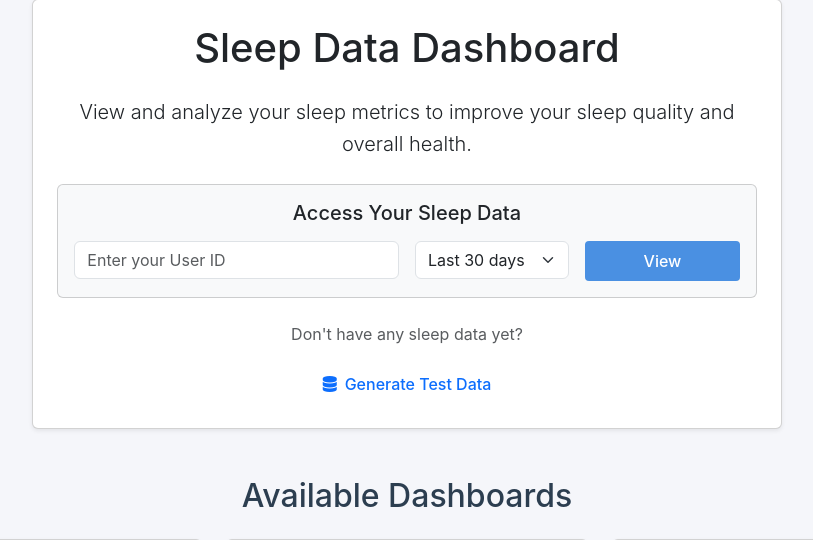
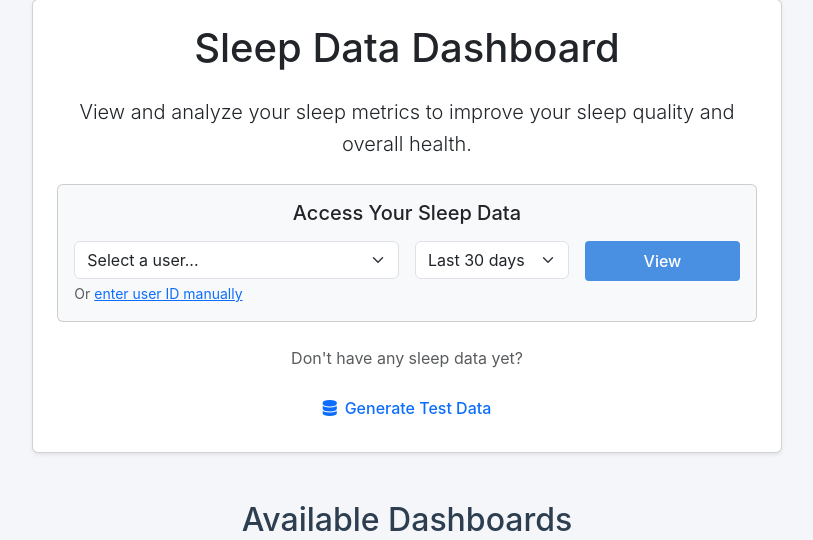
Before and after one commit to VolkerFelix/sleep-metrics-visu, a Flask app: page /dashboard/ in a window 1280 px wide. Shown: the part 265-805 px from the top of the page, without its empty margins (233-1046 px from the left). Run offline with Flask 2, Linux system fonts and the light colour scheme; data that the repository does not hold is empty; some libraries are stand-ins or nearby versions.

Commit message:
Make users selectable

```diff
--- a/app/api/client.py
+++ b/app/api/client.py
@@ -151,3 +151,25 @@ class SleepApiClient:
             payload['sleep_duration_trend'] = sleep_duration_trend
 
         return self._make_request('POST', '/sleep/generate', json=payload)
+
+    def get_users(
+        self,
+        limit: int = 100,
+        offset: int = 0
+    ) -> Dict[str, Any]:
+        """
+        Get a list of unique users with their record counts.
+
+        Args:
+            limit: Maximum number of users to return
+            offset: Number of users to skip
+
+        Returns:
+            Dictionary containing users list and count
+        """
+        params = {
+            'limit': limit,
+            'offset': offset
+        }
+
+        return self._make_request('GET', '/sleep/users', params=params)
--- a/app/models/sleep_data.py
+++ b/app/models/sleep_data.py
@@ -106,7 +106,7 @@ class SleepRecord:
         Args:
             data: Dictionary containing sleep record data
         """
-        self.id = data.get('id')
+        self.record_id = data.get('record_id')
         self.user_id = data.get('user_id')
         self.date = data.get('date')
 
@@ -182,7 +182,7 @@ class SleepRecord:
     def to_dict(self) -> Dict[str, Any]:
         """Convert to dictionary."""
         result = {
-            'id': self.id,
+            'record_id': self.record_id,
             'user_id': self.user_id,
             'date': self.date,
             'sleep_start': self.sleep_start.isoformat(),
--- a/app/templates/dashboard/index.html
+++ b/app/templates/dashboard/index.html
@@ -16,8 +16,15 @@
                         <form action="{{ url_for('dashboard.view') }}" method="get" class="mt-3">
                             <div class="row g-3">
                                 <div class="col-md-6">
-                                    <input type="text" class="form-control" id="user_id" name="user_id"
-                                           placeholder="Enter your User ID" required>
+                                    <select class="form-select" id="user-dropdown" name="user_id" required>
+                                        <option value="" selected disabled>Select a user...</option>
+                                        <!-- Users will be loaded dynamically -->
+                                    </select>
+                                    <div class="form-text text-start">
+                                        Or <a href="#" id="show-manual-input">enter user ID manually</a>
+                                    </div>
+                                    <input type="text" class="form-control mt-2 d-none" id="manual-user-id"
+                                           placeholder="Enter your User ID">
                                 </div>
                                 <div class="col-md-3">
                                     <select class="form-select" id="days" name="days">
@@ -100,3 +107,75 @@
     </div>
 </div>
 {% endblock %}
+
+{% block scripts %}
+{{ super() }}
+<script>
+document.addEventListener('DOMContentLoaded', function() {
+    // Fetch users from the API
+    fetch('{{ url_for("dashboard.api_get_users") }}')
+        .then(response => response.json())
+        .then(users => {
+            const dropdown = document.getElementById('user-dropdown');
+
+            // Sort users by record count (highest first)
+            users.sort((a, b) => b.record_count - a.record_count);
+
+            // Add users to dropdown
+            users.forEach(user => {
+                const option = document.createElement('option');
+                option.value = user.user_id;
+                option.textContent = `${user.user_id} (${user.record_count} records)`;
+                dropdown.appendChild(option);
+            });
+
+            // If no users are available, show a message
+            if (users.length === 0) {
+                const option = document.createElement('option');
+                option.value = "";
+                option.textContent = "No users available - generate test data first";
+                option.disabled = true;
+                dropdown.appendChild(option);
+            }
+        })
+        .catch(error => {
+            console.error('Error loading users:', error);
+            // Show error message in dropdown
+            const dropdown = document.getElementById('user-dropdown');
+            const option = document.createElement('option');
+            option.value = "";
+            option.textContent = "Error loading users";
+            option.disabled = true;
+            dropdown.appendChild(option);
+        });
+
+    // Toggle between dropdown and manual input
+    document.getElementById('show-manual-input').addEventListener('click', function(e) {
+        e.preventDefault();
+        const dropdown = document.getElementById('user-dropdown');
+        const manualInput = document.getElementById('manual-user-id');
+
+        if (dropdown.classList.contains('d-none')) {
+            // Switch to dropdown
+            dropdown.classList.remove('d-none');
+            manualInput.classList.add('d-none');
+            dropdown.setAttribute('name', 'user_id');
+            manualInput.removeAttribute('name');
+            this.textContent = 'enter user ID manually';
+        } else {
+            // Switch to manual input
+            dropdown.classList.add('d-none');
+            manualInput.classList.remove('d-none');
+            manualInput.setAttribute('name', 'user_id');
+            dropdown.removeAttribute('name');
+            this.textContent = 'select from existing users';
+        }
+    });
+
+    // Copy selected user to manual input when switching
+    document.getElementById('user-dropdown').addEventListener('change', function() {
+        document.getElementById('manual-user-id').value = this.value;
+    });
+});
+</script>
+{% endblock %}
--- a/app/views/dashboard.py
+++ b/app/views/dashboard.py
@@ -160,7 +160,7 @@ def view_record(record_id):
 
         # Find the specific record
         record = next(
-            (r for r in sleep_data_response.get('records', []) if r.get('id') == record_id),
+            (r for r in sleep_data_response.get('records', []) if r.get('record_id') == record_id),
             None
         )
 
@@ -242,3 +242,14 @@ def analytics():
     except Exception as e:
         flash(f"Error retrieving sleep analytics: {str(e)}", 'danger')
         return redirect(url_for('main.index'))
+@dashboard_bp.route('/api/users')
+def api_get_users():
+    """API endpoint to get users for dropdown selection."""
+    try:
+        # Get users using the API client
+        client = SleepApiClient()
+        response = client.get_users(limit=50)  # Limit to a reasonable number for dropdown
+
+        return jsonify(response.get('users', []))
+    except Exception as e:
+        return jsonify({'error': str(e)}), 500
--- a/app/views/main.py
+++ b/app/views/main.py
@@ -2,7 +2,7 @@
 Main routes for the Sleep Data Visualization application.
 """
 from datetime import datetime, timedelta
-from flask import Blueprint, render_template, request, flash, redirect, url_for, current_app
+from flask import Blueprint, render_template, request, flash, redirect, url_for, current_app, jsonify
 
 from app.api.client import SleepApiClient
 
--- a/docker-compose.yml
+++ b/docker-compose.yml
@@ -1,7 +1,7 @@
 services:
   # Sleep Data Microservice
   sleep-service:
-    image: ghcr.io/volkerfelix/sleep-data-microservice:sha-09eff56@sha256:7508eefa2151197ebaa3270e96e0255c4541ff749668d1389e95fabd80a52cf7
+    image: ghcr.io/volkerfelix/sleep-data-microservice:sha-58f5177@sha256:6eb03f7a6e1d4449d8f7c4c1513a34f534ffdbb13c02935852f715d50b7294cf
     ports:
       - "8001:8001"
     environment:
```
